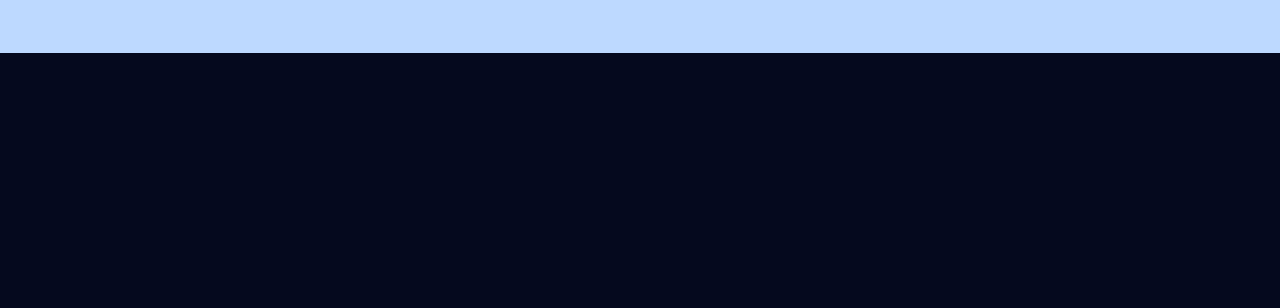
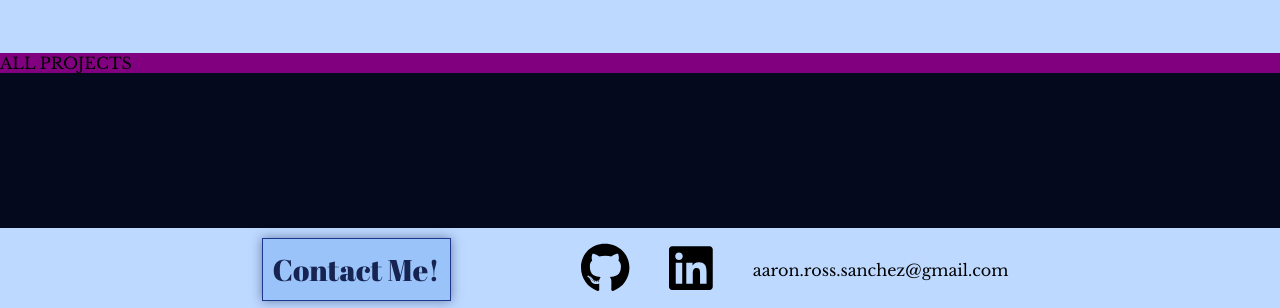
Before and after one commit to aarosan/react-portfolio, a React (Create React App) app: page / in a window 1280 px wide. Shown: the part 489-797 px from the top of the page. Built offline with nearby package versions, Linux system fonts and the light colour scheme.

Commit message:
<Footer />

```diff
--- a/package.json
+++ b/package.json
@@ -3,6 +3,11 @@
   "version": "0.1.0",
   "private": true,
   "dependencies": {
+    "@fortawesome/fontawesome-svg-core": "^6.5.1",
+    "@fortawesome/free-brands-svg-icons": "^6.5.1",
+    "@fortawesome/free-regular-svg-icons": "^6.5.1",
+    "@fortawesome/free-solid-svg-icons": "^6.5.1",
+    "@fortawesome/react-fontawesome": "^0.2.0",
     "@testing-library/jest-dom": "^5.17.0",
     "@testing-library/react": "^13.4.0",
     "@testing-library/user-event": "^13.5.0",
--- a/src/components/allProjects.jsx
+++ b/src/components/allProjects.jsx
@@ -0,0 +1,15 @@
+import React from "react";
+
+import "./styles/allProjects.css"
+
+const AllProjects = () => {
+    return (
+        <React.Fragment>
+            <div className="projects-container">
+                ALL PROJECTS
+            </div>
+        </React.Fragment>
+    )
+}
+
+export default AllProjects;
--- a/src/components/footer.jsx
+++ b/src/components/footer.jsx
@@ -0,0 +1,38 @@
+import React from "react";
+import { FontAwesomeIcon } from '@fortawesome/react-fontawesome'
+import {
+    faGithub,
+    faLinkedin
+} from "@fortawesome/free-brands-svg-icons";
+
+import "./styles/footer.css";
+
+const Footer = () => {
+    return(
+        <React.Fragment>
+            <div className="footer-container">
+
+                <div className="footer-information">
+
+                    <div className="contact-title">
+                        Contact Me!
+                    </div>
+
+                    <div className="contact-information">
+                        <a href="https://github.com/aarosan" target="_blank" rel="noopener noreferrer" style={{ fontSize: "50px", color: "black" }}>
+                            <FontAwesomeIcon icon={faGithub} />
+                        </a>
+                        <a href="https://linkedin.com/in/aaron-ross-sanchez" target="_blank" rel="noopener noreferrer" style={{ fontSize: "50px", color: "black" }}>
+                            <FontAwesomeIcon icon={faLinkedin} />
+                        </a>
+                        aaron.ross.sanchez@gmail.com
+                    </div>
+
+                </div>
+
+            </div>
+        </React.Fragment>
+    )
+}
+
+export default Footer;
--- /dev/null
+++ b/src/components/styles/allProjects.css
@@ -0,0 +1,3 @@
+.projects-container {
+    background-color: purple;
+}
--- /dev/null
+++ b/src/components/styles/footer.css
@@ -0,0 +1,36 @@
+.footer-container {
+    position: fixed;
+    bottom: 0;
+    left: 0;
+    width: 100%;
+    z-index: 999;
+    background-color: #BDD9FF;
+}
+
+.footer-information {
+    display: flex;
+    justify-content: center;
+    align-items: center;
+    gap: 100px;
+}
+
+.contact-title {
+    margin: 10px;
+    padding: 10px;
+    background-color: #9AC3FA;
+    border: 1px solid #1C378C;
+    box-shadow: 0 0 10px rgba(23, 36, 82, 0.5);
+    font-family: "Abril Fatface", serif;
+    font-weight: 400;
+    font-style: normal;
+    font-size: 30px;
+    color: #172452;
+}
+
+.contact-information {
+    display: flex;
+    justify-content: center;
+    align-items: center;
+    gap: 40px;
+    padding: 0 20px 0 20px;
+}
--- a/src/pages/home.jsx
+++ b/src/pages/home.jsx
@@ -29,7 +29,9 @@ const Home = () => {
 
                     <Intro />
 
+                    <AllProjects />
 
+                    <Footer />
             </div>
 
         </React.Fragment>
```
Also changed, not shown: src/components/styles/project.css (added), 1 other file (tests, documents, lock files or other folders).
